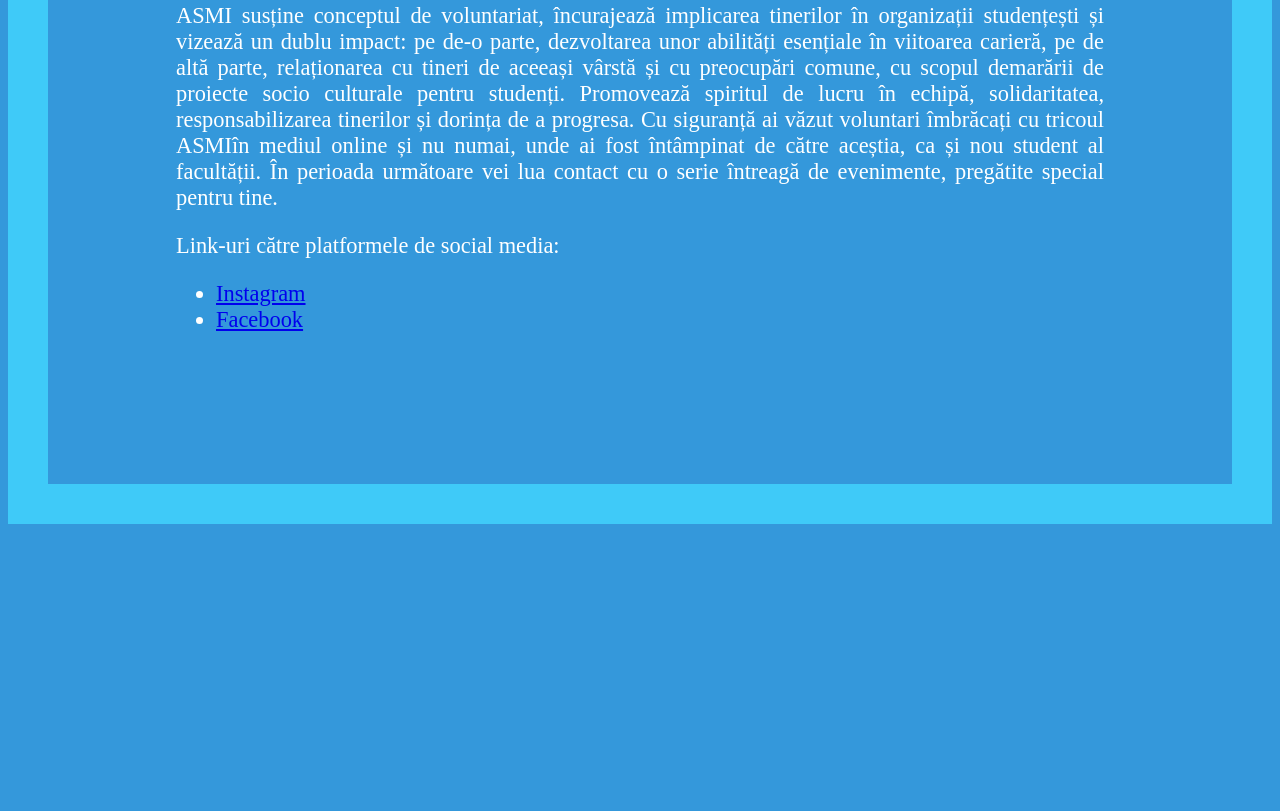
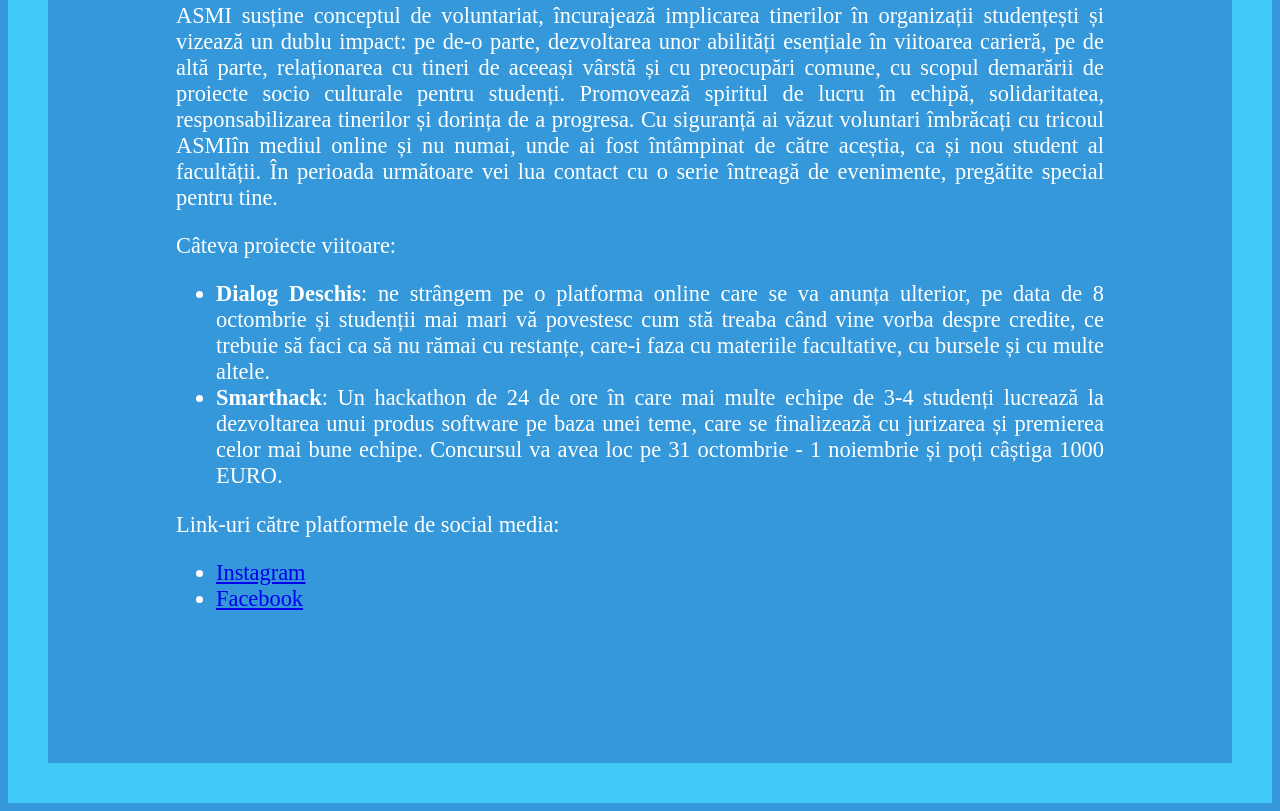
Before and after one commit to as-mi/site-ghid, an Eleventy site: page reprezentare.md in a window 1280 px wide. Shown: the part 3774-4585 px from the top of the page. Before the commit the page ends 4306 px from the top, so only its background shows below. Built offline with nearby package versions, Linux system fonts and the light colour scheme; Eleventy itself is replaced by a stand-in of ours; files that its build step writes are made by us from their sources; a web font is replaced by a local one.

Commit message:
Adaugă proiectele viitoare ASMI

```diff
--- a/reprezentare.md
+++ b/reprezentare.md
@@ -85,6 +85,19 @@ Asociația Studenților la Matematică și Informatică (ASMI) vizează în prin
 
 ASMI susține conceptul de voluntariat, încurajează implicarea tinerilor în organizații studențești și vizează un dublu impact: pe de-o parte, dezvoltarea unor abilități esențiale în viitoarea carieră, pe de altă parte, relaționarea cu tineri de aceeași vârstă și cu preocupări comune, cu scopul demarării de proiecte socio culturale pentru studenți. Promovează spiritul de lucru în echipă, solidaritatea, responsabilizarea tinerilor și dorința de a progresa. Cu siguranță ai văzut voluntari îmbrăcați cu tricoul ASMIîn mediul online și nu numai, unde ai fost întâmpinat de către aceștia, ca și nou student al facultății. În perioada următoare vei lua contact cu o serie întreagă de evenimente, pregătite special pentru tine.
 
+Câteva proiecte viitoare:
+
+- **Dialog Deschis**: ne strângem pe o platforma online care se va anunța
+  ulterior, pe data de 8 octombrie și studenții mai mari vă povestesc cum
+  stă treaba când vine vorba despre credite, ce trebuie să faci ca să nu
+  rămai cu restanțe, care-i faza cu materiile facultative, cu bursele și
+  cu multe altele.
+- **Smarthack**: Un hackathon de 24 de ore în care mai multe echipe de 3-4
+  studenți lucrează la dezvoltarea unui produs software pe baza unei teme,
+  care se finalizează cu jurizarea și premierea celor mai bune echipe.
+  Concursul va avea loc pe 31 octombrie - 1 noiembrie și poți câștiga 1000
+  EURO.
+
 Link-uri către platformele de social media:
 
 - [Instagram](https://www.instagram.com/asmi.ub)
```
